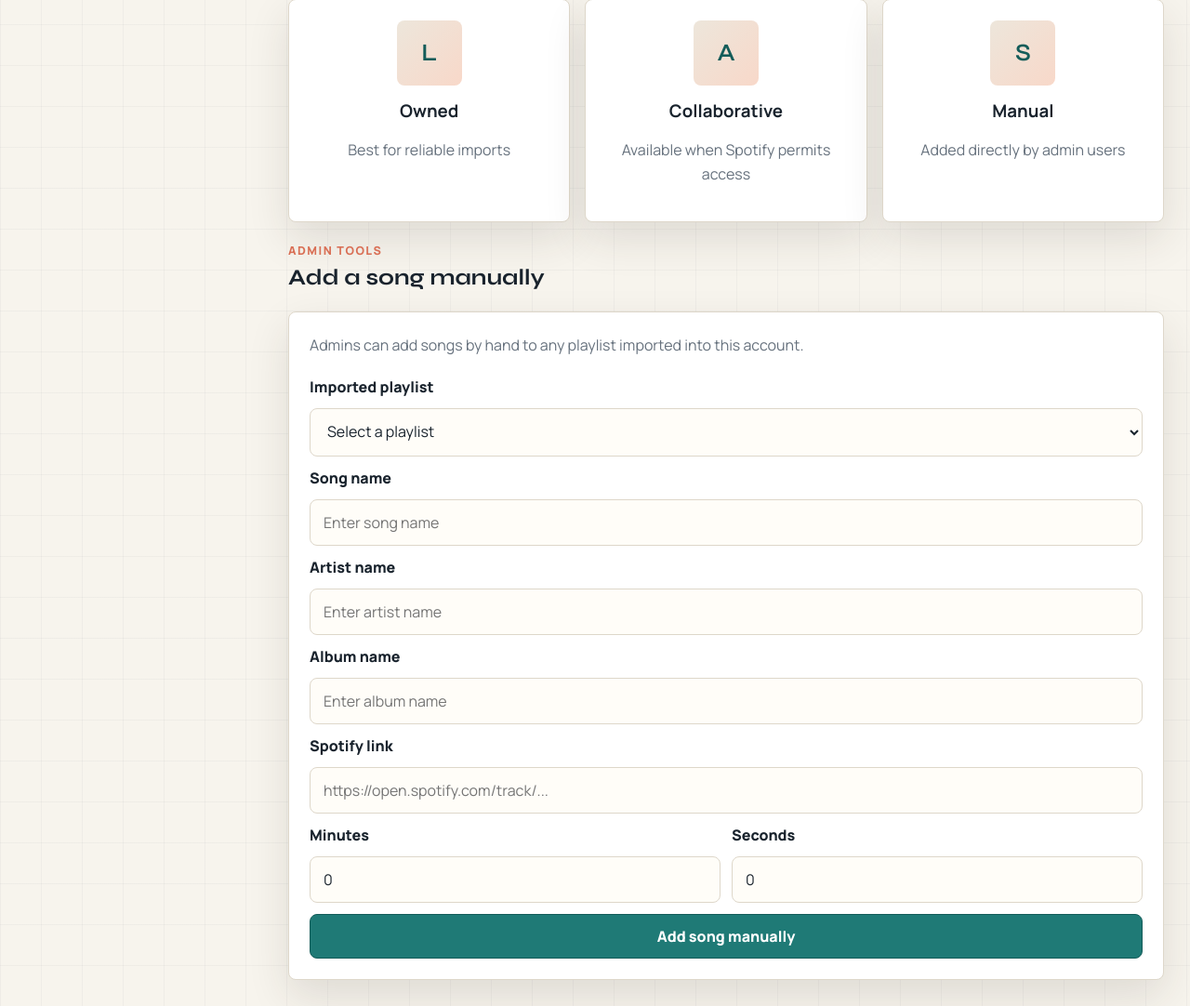
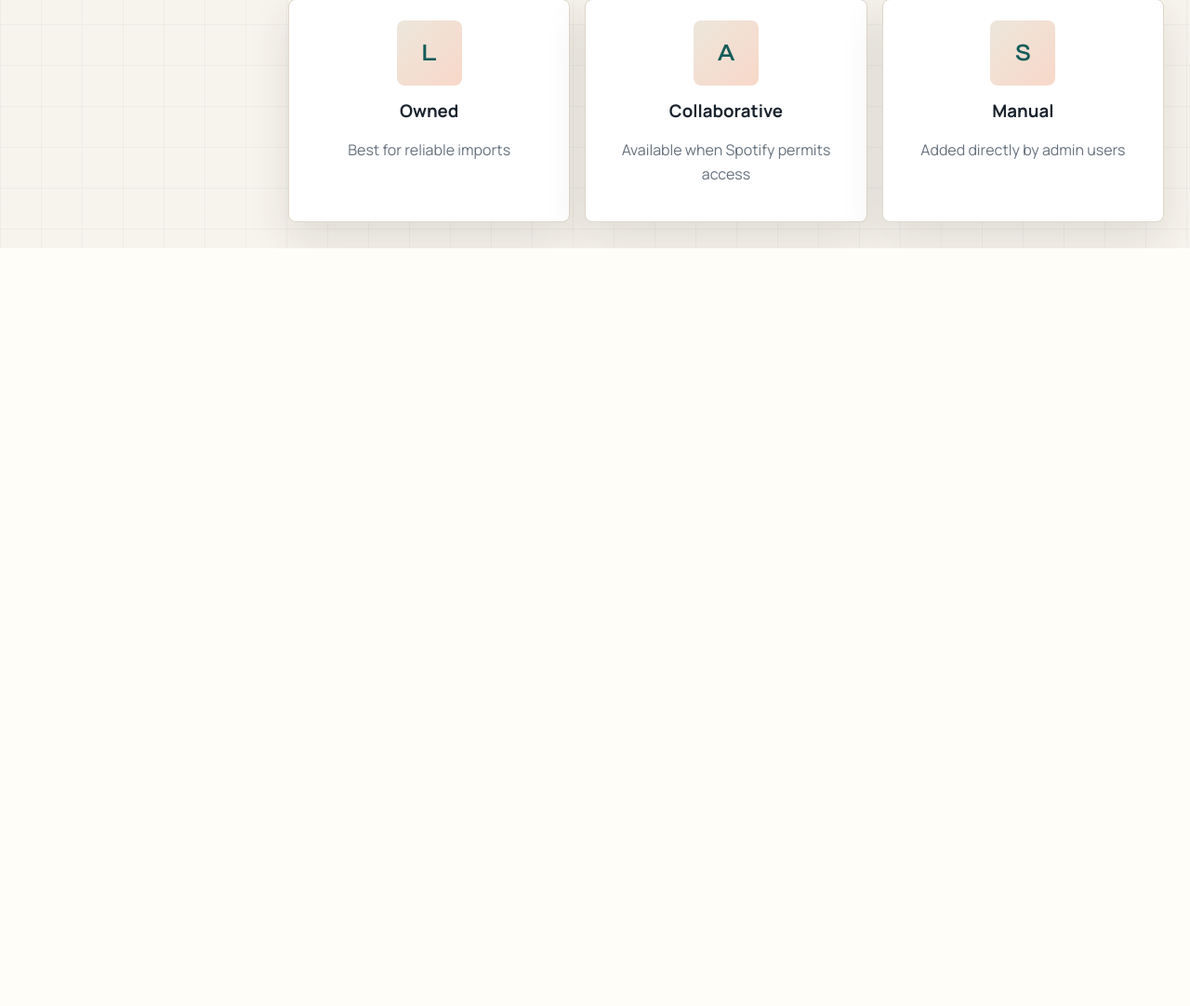
Before and after one commit to karansunar07/Monk-Play, a Flask app: page / in a window 1280 px wide. Shown: the part 1778-2860 px from the top of the page at 93% size. After the commit the page ends 2045 px from the top, so only its background shows below. Run offline with Flask 3, Linux system fonts and the light colour scheme; the visitor is signed in with stand-in values (Sample User, id 1); data that the repository does not hold is empty.

Commit message:
Update Monk Play app features

```diff
--- a/app/templates/home.html
+++ b/app/templates/home.html
@@ -198,55 +198,6 @@
             </div>
         </section>
 
-        {% if is_admin %}
-        <section class="content-section" id="admin-tools">
-            <div class="section-head">
-                <div>
-                    <p class="eyebrow">Admin tools</p>
-                    <h2>Add a song manually</h2>
-                </div>
-            </div>
-
-            <div class="auth-card">
-                <p class="lead">Admins can add songs by hand to any playlist imported into this account.</p>
-
-                <form class="auth-form" method="post" action="{{ url_for('add_manual_track_route') }}">
-                    <label for="imported_playlist_id">Imported playlist</label>
-                    <select id="imported_playlist_id" name="imported_playlist_id" class="auth-select" required>
-                        <option value="">Select a playlist</option>
-                        {% for playlist in imported_playlists %}
-                        <option value="{{ playlist.id }}">{{ playlist.name }} by {{ playlist.owner_name or 'Unknown owner' }}</option>
-                        {% endfor %}
-                    </select>
-
-                    <label for="track_name">Song name</label>
-                    <input id="track_name" name="track_name" type="text" placeholder="Enter song name" required>
-
-                    <label for="artist_names">Artist name</label>
-                    <input id="artist_names" name="artist_names" type="text" placeholder="Enter artist name" required>
-
-                    <label for="album_name">Album name</label>
-                    <input id="album_name" name="album_name" type="text" placeholder="Enter album name">
-
-                    <label for="spotify_url">Spotify link</label>
-                    <input id="spotify_url" name="spotify_url" type="url" placeholder="https://open.spotify.com/track/...">
-
-                    <div class="duration-grid">
-                        <div>
-                            <label for="duration_minutes">Minutes</label>
-                            <input id="duration_minutes" name="duration_minutes" type="number" min="0" value="0">
-                        </div>
-                        <div>
-                            <label for="duration_seconds">Seconds</label>
-                            <input id="duration_seconds" name="duration_seconds" type="number" min="0" max="59" value="0">
-                        </div>
-                    </div>
-
-                    <button class="primary-btn full-width" type="submit">Add song manually</button>
-                </form>
-            </div>
-        </section>
-        {% endif %}
     </section>
 </main>
 
```
